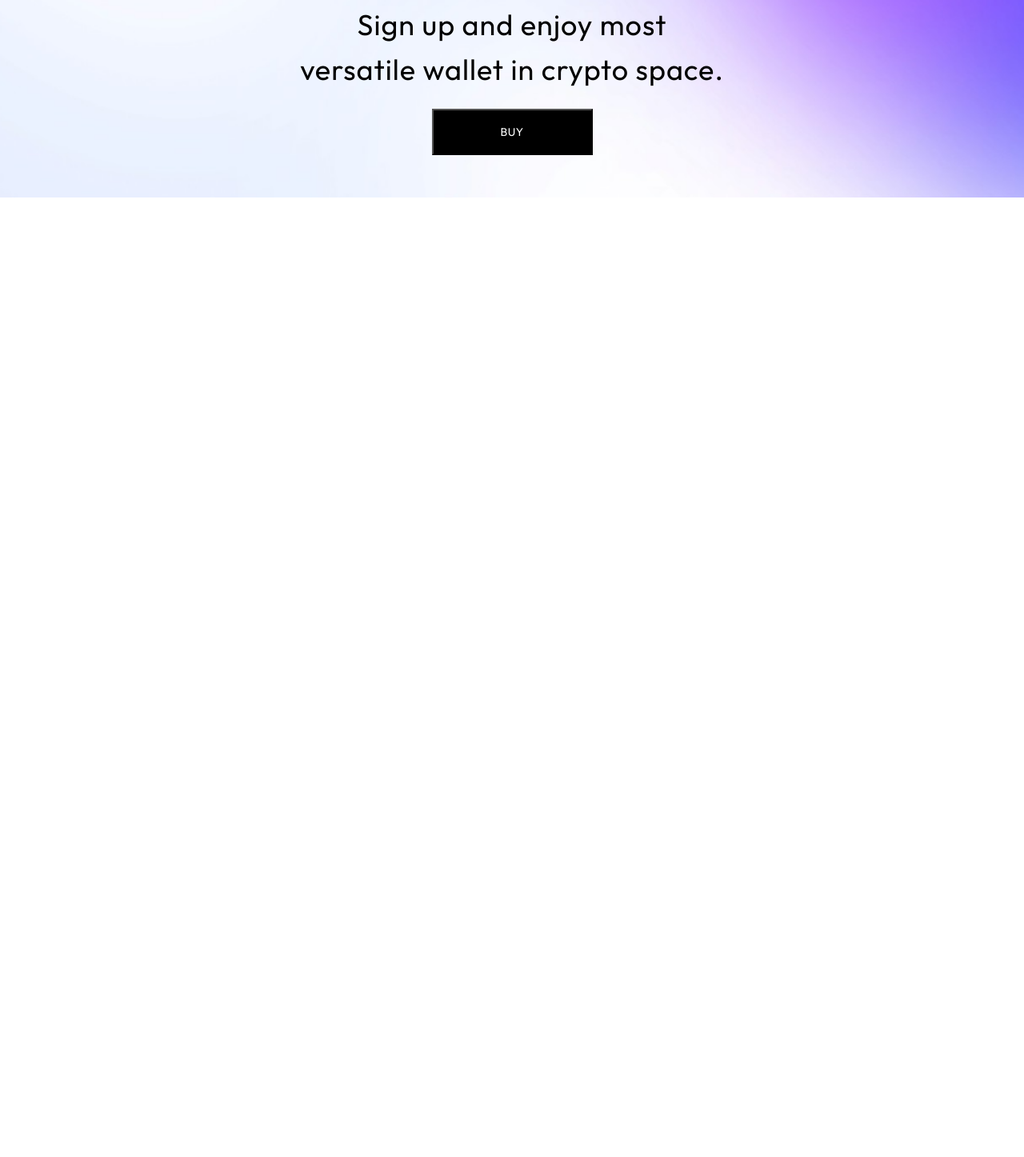
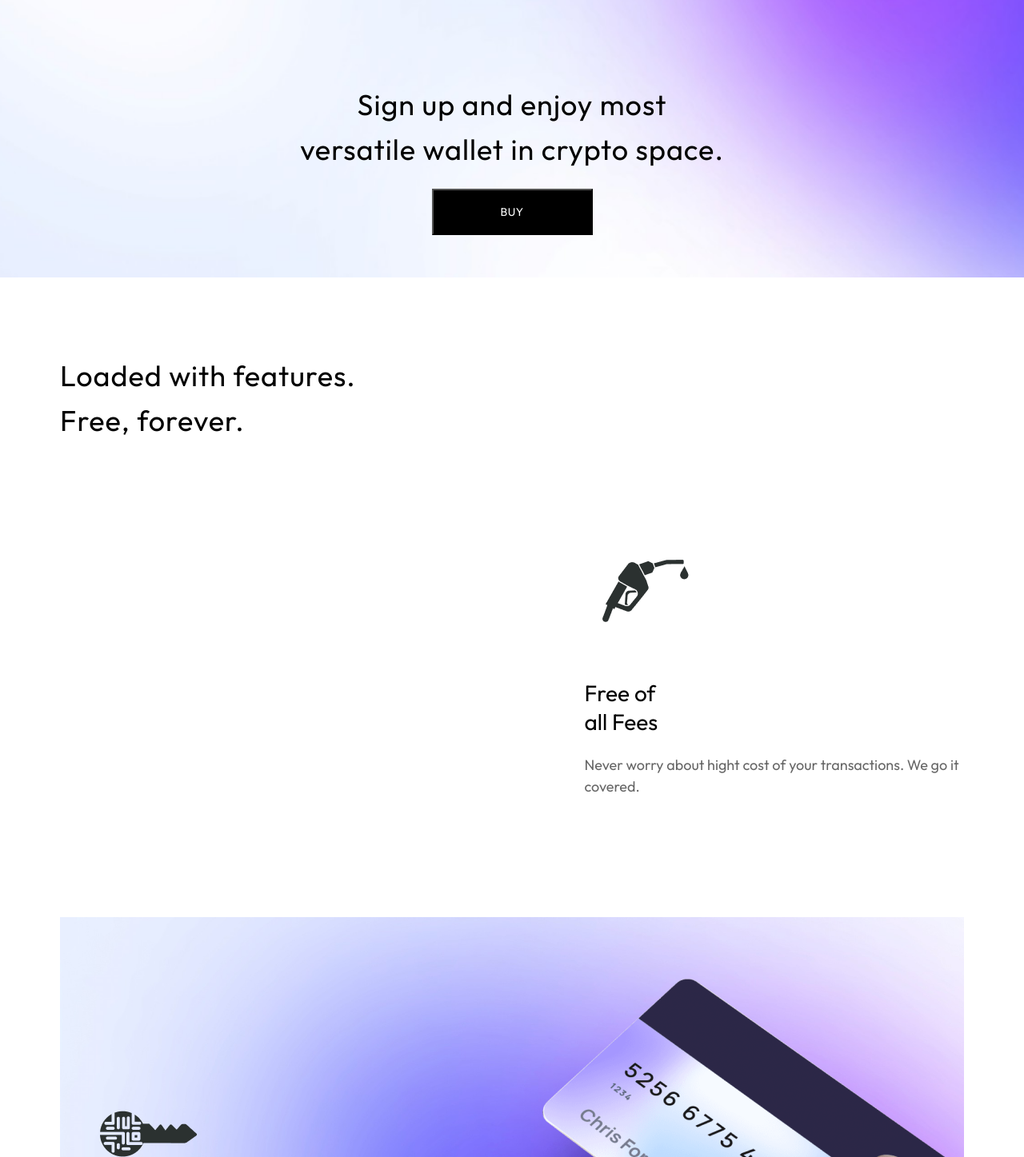
Before and after one commit to network-Error/nano-card, a plain HTML site: page index.html in a window 1280 px wide. Shown: the part 2470-3917 px from the top of the page at 80% size. Before the commit the page ends 2717 px from the top, so only its background shows below. Drawn offline with Linux system fonts and the light colour scheme.

Commit message:
feat: add free block

```diff
--- a/index.html
+++ b/index.html
@@ -128,6 +128,22 @@
                 </div>
             </div>
         </section>
+        <section class="free">
+            <div class="container">
+                <div class="free__wrapper">
+                    <h2 class="free__header">Loaded with features. Free, forever.</h2>
+                    <div class="free__info">
+                        <div class="free__icon"></div>
+                        <h3 class="free__info-header">Free of all Fees</h3>
+                        <p class="free__sub-header">Never worry about hight cost of your transactions. We go it covered.</p>
+                    </div>
+                </div>
+                <div class="free__footer">
+                    <img src="./assets/key-free.png" alt="Key" class="free__footer-key">
+                    <img src="./assets/free-card.png" alt="Card" class="free__footer-card">
+                </div>
+            </div>
+        </section>
     </main>
 
     <script src="./index.js"></script>
--- a/style.css
+++ b/style.css
@@ -273,6 +273,7 @@ a {
 
 .wallets__wrapper {
     padding-top: 100px;
+    padding-bottom: 100px;
     display: flex;
     gap: 128px;
     align-items: center;
@@ -371,3 +372,71 @@ a {
     width: 538px;
     text-align: center;
 }
+
+.free {
+    overflow: hidden;
+}
+
+.free__wrapper {
+    display: flex;
+    flex-direction: column;
+    padding-top: 95px;
+    padding-bottom: 150px;
+    gap: 121px;
+}
+
+.free__header {
+    font-size: 36px;
+    line-height: 56px;
+    letter-spacing: 1px;
+    width: 373px;
+}
+
+.free__info {
+    display: flex;
+    flex-direction: column;
+    width: 470px;
+    position: relative;
+    left: 58%;
+}
+
+.free__icon {
+    background-image: url('./assets/free-icon.png');
+    background-repeat: no-repeat;
+    width: 135px;
+    height: 134px;
+    margin-bottom: 40px;
+}
+
+.free__info-header {
+    font-size: 28px;
+    line-height: 36px;
+    width: 100px;
+    margin-bottom: 22px;
+}
+
+.free__sub-header {
+    font-size: 18px;
+    line-height: 27px;
+    color: rgba(0, 0, 0, .6);
+}
+
+.free__footer {
+    background-image: url('./assets/free-bg.png');
+    background-repeat: no-repeat;
+    background-size: 1160px 300px;
+    position: relative;
+    height: 300px;
+}
+
+.free__footer-key {
+    position: absolute;
+    bottom: -32px;
+    left: 50px;
+}
+
+.free__footer-card {
+    position: absolute;
+    top: 46px;
+    left: 430px;
+}
```
Also changed, not shown: assets/free-bg.png (added), assets/free-card.png (added), assets/free-icon.png (added), assets/key-free.png (added).
